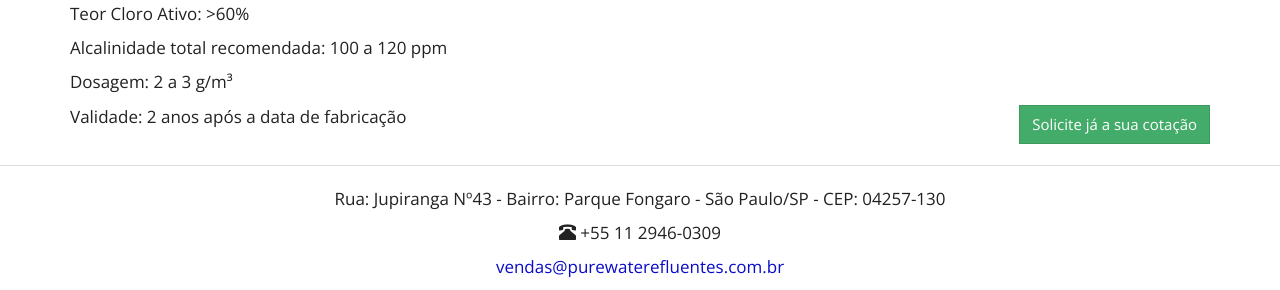
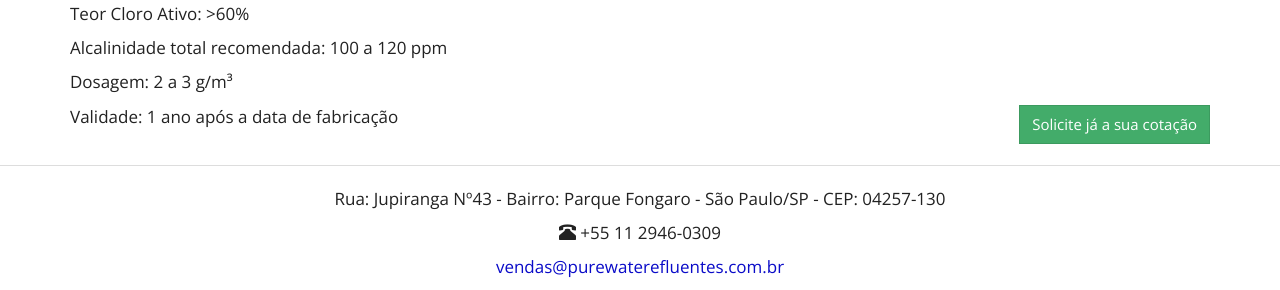
Before and after one commit to purewaterefluentes/purewaterefluentes.github.io, a Jekyll site: the page built from produtos/cloro-granulado-estabilizado.md, in a window 1280 px wide. Shown: the part 607-897 px from the top of the page. Built offline with Jekyll 4.4.1, drawn with Linux system fonts in a browser that asks for light colours; nearby versions of some CDN libraries; library files that are not in the unit come from our copies.

Commit message:
Update cloro-granulado-estabilizado.md

```diff
--- a/produtos/cloro-granulado-estabilizado.md
+++ b/produtos/cloro-granulado-estabilizado.md
@@ -20,4 +20,4 @@ Alcalinidade total recomendada: 100 a 120 ppm
 
 Dosagem: 2 a 3 g/m³
 
-Validade: 2 anos após a data de fabricação
+Validade: 1 ano após a data de fabricação
```
